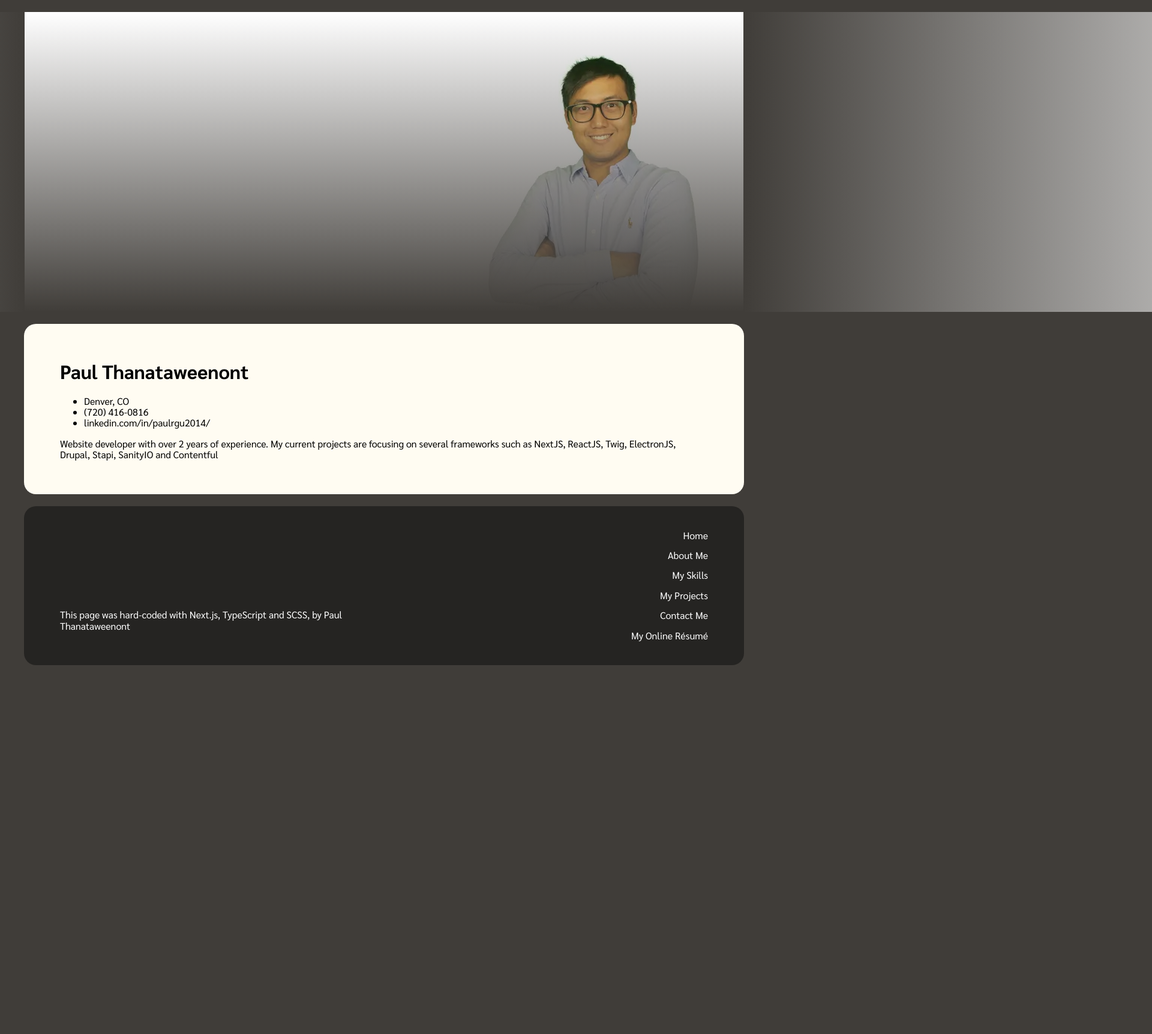
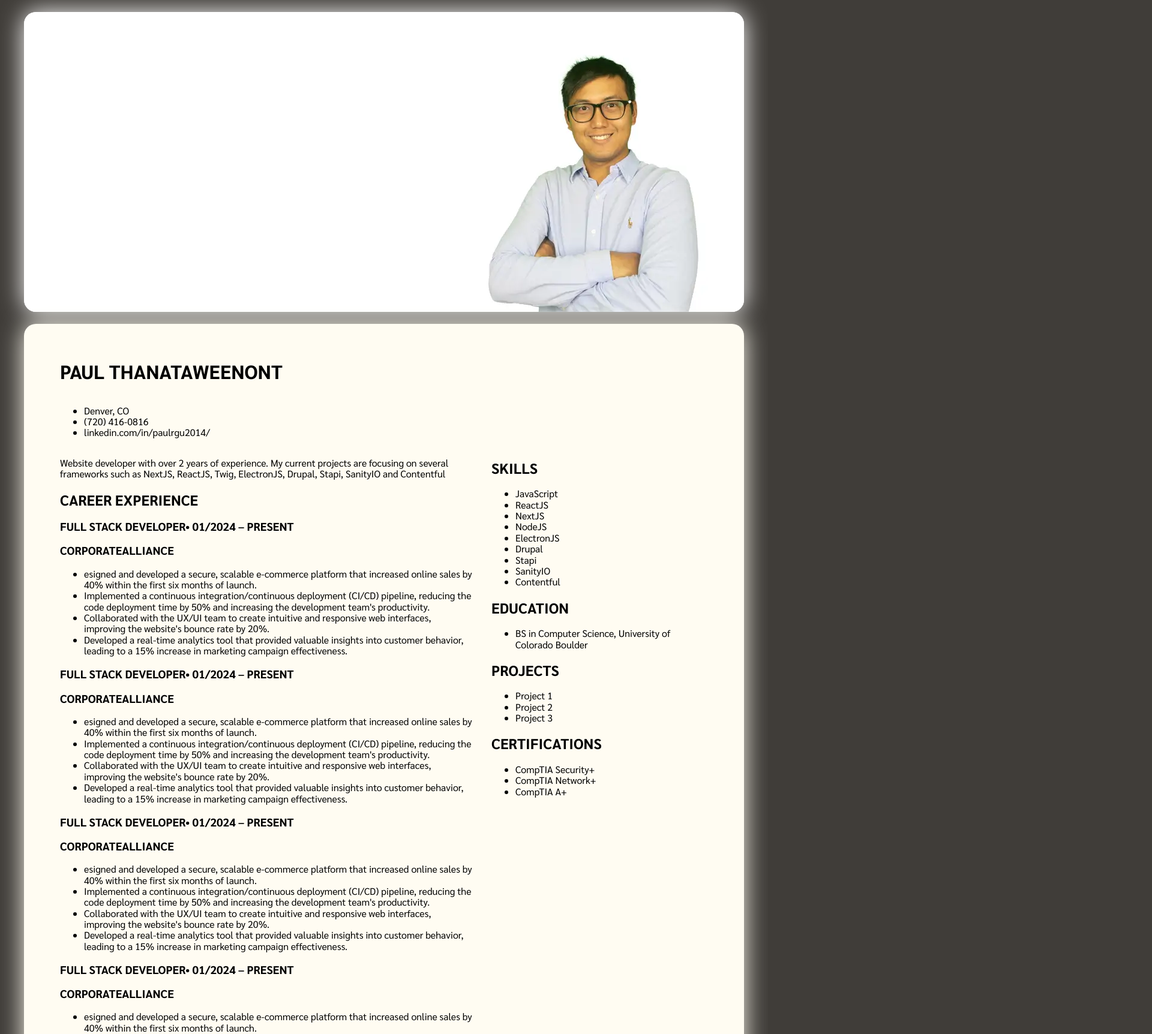
Before and after one commit to PaulRGU2014/kru-paul-2023-website, a Next.js app in the folder frontend/: page /online-resume in a window 1280 px wide. Shown: the top 1724 px of the page at 60% size, 1920 px wide, since content can reach past the window. Before the commit the page ends 1129 px from the top, so only its background shows below. Built offline with nearby package versions, Linux system fonts and the light colour scheme.

Commit message:
Update fundamental style

```diff
--- a/frontend/src/app/global.scss
+++ b/frontend/src/app/global.scss
@@ -15,9 +15,16 @@ body{
             margin: 20px 0;
             padding: 40px 60px;
             border-radius: 20px;
-            overflow: hidden;
+            overflow: visible;
         }
     }
+}
+
+h1, h2, h3, h4, h5, h6{
+    font-family: "Sarabun", sans-serif;
+    font-weight: 700;
+    text-transform: uppercase;
+    color: #000;
 }
 
 a{
--- a/frontend/src/app/online-resume/page.module.scss
+++ b/frontend/src/app/online-resume/page.module.scss
@@ -1,3 +1,27 @@
 .component {
     background-color: #fffcf2;
+    box-shadow: 0px 0px 40px rgba($color: #fffcf2, $alpha: 1);
+    display: grid;
+    grid-template-columns: 1.3fr 0.7fr;
+    grid-template-rows: min-content;
+    column-gap: 20px;
+    position: relative;
 }
+
+.headers{
+    display: flex;
+    flex-direction: column;
+    grid-column-start: 1;
+    grid-column-end: 3;
+}
+.floatBox{
+    position: sticky;
+    top: 50px;
+    margin: 0 0 10px 10px;
+    &_wrapper{
+        position: relative;
+        // width: calc((100% - 140px) / 2);
+        height: 100%;
+        right: 0;
+    }
+}
--- a/frontend/src/app/online-resume/page.tsx
+++ b/frontend/src/app/online-resume/page.tsx
@@ -1,15 +1,33 @@
+'use client'
+
+import {useState, useEffect, useRef} from "react";
 import styles from "./page.module.scss";
-import { Metadata } from 'next'
 
 
-export const metadata: Metadata = {
-  title: 'Paul Thanataweenont - Online Resume',
-}
+export default function Resume() {
+    // get the height of .component everytime the window is resized
+    const [height, setHeight] = useState<any>("auto");
+    const componentRef = useRef<HTMLDivElement>(null);
+    useEffect(() => {
+        const handleResize = () => {
+            if (componentRef.current) {
+                setHeight(componentRef.current.clientHeight);
+            }
+        }
+        window.addEventListener('resize', handleResize);
+        handleResize();
+        return () => {
+            window.removeEventListener('resize', handleResize);
+        }
+    }, [componentRef]);
 
-export default function Resume() {
     return (
-        <div className={styles.component}>
-            <div>
+        <div
+            className={styles.component}
+            ref={componentRef}
+            style={{height: height}}
+        >
+            <div className={styles.headers}>
                 <h1>Paul Thanataweenont</h1>
                 <ul>
                     <li>Denver, CO</li>
@@ -17,12 +35,82 @@ export default function Resume() {
                     <li>linkedin.com/in/paulrgu2014/</li>
                 </ul>
             </div>
-            <section>
+            <section className={styles.desc}>
                 {/* this section is scrollable */}
                 <p>Website developer with over 2 years of experience. My current projects are focusing on several frameworks such as NextJS, ReactJS, Twig, ElectronJS, Drupal, Stapi, SanityIO and Contentful</p>
+                <h2>CAREER EXPERIENCE</h2>
+                <div>
+                    <h3>Full Stack Developer• 01/2024 – Present</h3>
+                    <h3>CorporateAlliance</h3>
+                    <ul>
+                        <li>esigned and developed a secure, scalable e-commerce platform that increased online sales by 40% within the first six months of launch.</li>
+                        <li>Implemented a continuous integration/continuous deployment (CI/CD) pipeline, reducing the code deployment time by 50% and increasing the development team's productivity.</li>
+                        <li>Collaborated with the UX/UI team to create intuitive and responsive web interfaces, improving the website's bounce rate by 20%.</li>
+                        <li>Developed a real-time analytics tool that provided valuable insights into customer behavior, leading to a 15% increase in marketing campaign effectiveness.</li>
+                    </ul>
+                </div>
+                <div>
+                    <h3>Full Stack Developer• 01/2024 – Present</h3>
+                    <h3>CorporateAlliance</h3>
+                    <ul>
+                        <li>esigned and developed a secure, scalable e-commerce platform that increased online sales by 40% within the first six months of launch.</li>
+                        <li>Implemented a continuous integration/continuous deployment (CI/CD) pipeline, reducing the code deployment time by 50% and increasing the development team's productivity.</li>
+                        <li>Collaborated with the UX/UI team to create intuitive and responsive web interfaces, improving the website's bounce rate by 20%.</li>
+                        <li>Developed a real-time analytics tool that provided valuable insights into customer behavior, leading to a 15% increase in marketing campaign effectiveness.</li>
+                    </ul>
+                </div>
+                <div>
+                    <h3>Full Stack Developer• 01/2024 – Present</h3>
+                    <h3>CorporateAlliance</h3>
+                    <ul>
+                        <li>esigned and developed a secure, scalable e-commerce platform that increased online sales by 40% within the first six months of launch.</li>
+                        <li>Implemented a continuous integration/continuous deployment (CI/CD) pipeline, reducing the code deployment time by 50% and increasing the development team's productivity.</li>
+                        <li>Collaborated with the UX/UI team to create intuitive and responsive web interfaces, improving the website's bounce rate by 20%.</li>
+                        <li>Developed a real-time analytics tool that provided valuable insights into customer behavior, leading to a 15% increase in marketing campaign effectiveness.</li>
+                    </ul>
+                </div>
+                <div>
+                    <h3>Full Stack Developer• 01/2024 – Present</h3>
+                    <h3>CorporateAlliance</h3>
+                    <ul>
+                        <li>esigned and developed a secure, scalable e-commerce platform that increased online sales by 40% within the first six months of launch.</li>
+                        <li>Implemented a continuous integration/continuous deployment (CI/CD) pipeline, reducing the code deployment time by 50% and increasing the development team's productivity.</li>
+                        <li>Collaborated with the UX/UI team to create intuitive and responsive web interfaces, improving the website's bounce rate by 20%.</li>
+                        <li>Developed a real-time analytics tool that provided valuable insights into customer behavior, leading to a 15% increase in marketing campaign effectiveness.</li>
+                    </ul>
+                </div>
             </section>
-            <section>
-                {/* we'll float this section at all time */}
+            <section className={styles.floatBox_wrapper}>
+                <div className={styles.floatBox}>
+                    <h2>Skills</h2>
+                    <ul>
+                        <li>JavaScript</li>
+                        <li>ReactJS</li>
+                        <li>NextJS</li>
+                        <li>NodeJS</li>
+                        <li>ElectronJS</li>
+                        <li>Drupal</li>
+                        <li>Stapi</li>
+                        <li>SanityIO</li>
+                        <li>Contentful</li>
+                    </ul>
+                    <h2>Education</h2>
+                    <ul>
+                        <li>BS in Computer Science, University of Colorado Boulder</li>
+                    </ul>
+                    <h2>Projects</h2>
+                    <ul>
+                        <li>Project 1</li>
+                        <li>Project 2</li>
+                        <li>Project 3</li>
+                    </ul>
+                    <h2>Certifications</h2>
+                    <ul>
+                        <li>CompTIA Security+</li>
+                        <li>CompTIA Network+</li>
+                        <li>CompTIA A+</li>
+                    </ul>
+                </div>
             </section>
         </div>
     );
--- a/frontend/src/components/Footer/Footer.module.scss
+++ b/frontend/src/components/Footer/Footer.module.scss
@@ -6,6 +6,7 @@
     background-color: #252422;
     color: #fff;
     padding: 40px 60px;
+    box-shadow: 0px 0px 40px rgba($color: #252422, $alpha: 1);
 }
 
 .link_wrapper {
--- a/frontend/src/components/Hero/Hero.module.scss
+++ b/frontend/src/components/Hero/Hero.module.scss
@@ -1,57 +1,14 @@
 .component {
     position: relative;
+    width: 100%;
     height: 500px;
     padding: 0 !important;
-    border-radius: 0 !important;
-    overflow: visible !important;
-    &::before {
-        content: "";
-        position: absolute;
-        top: 0;
-        right: calc(100% - 1px);
-        width: 100%;
-        height: 100%;
-        background: #FFF;
-        z-index: 1;
-    }
-    &::after {
-        content: "";
-        position: absolute;
-        top: 0;
-        left: calc(100% - 1px);
-        width: 100%;
-        height: 100%;
-        background: #FFF;
-        z-index: 1;
-    }
+    background-color: #FFF;
+    // make soft edges
+    // border-radius: 20px;
+    overflow: hidden !important;
+    // add shadow
+    // border: 20px solid #000;
+    box-shadow: 0px 0px 40px rgba($color: #FFF, $alpha: 1);
+
 }
-
-.gradient{
-    position: absolute;
-    top: 0;
-    left: 0;
-    width: 100%;
-    height: 100%;
-    background: linear-gradient(180deg, transparent 0%, #403d39 100%);
-    z-index: 2;
-    &::before{
-        content: "";
-        position: absolute;
-        top: 0;
-        right: calc(100% - 1px);
-        width: 100%;
-        height: 100%;
-        background: linear-gradient(90deg, transparent 0%, #403d39 100%);
-        z-index: 3;
-    }
-    &::after{
-        content: "";
-        position: absolute;
-        top: 0;
-        left: calc(100% - 1px);
-        width: 100%;
-        height: 100%;
-        background: linear-gradient(270deg, transparent 0%, #403d39 100%);
-        z-index: 3;
-    }
-}
--- a/frontend/src/components/Hero/Hero.tsx
+++ b/frontend/src/components/Hero/Hero.tsx
@@ -4,7 +4,7 @@ import styles from "./Hero.module.scss"
 export default function Hero({image}: {image: any}) {
     return (
         <div className={styles.component}>
-            <div className={styles.gradient}></div>
+            {/* <div className={styles.gradient}></div> */}
             <Image
                 src={image}
                 alt="Paul's photo"
```
